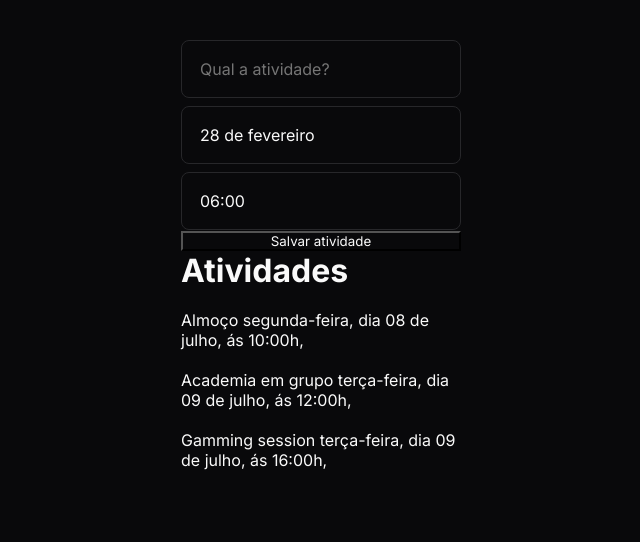
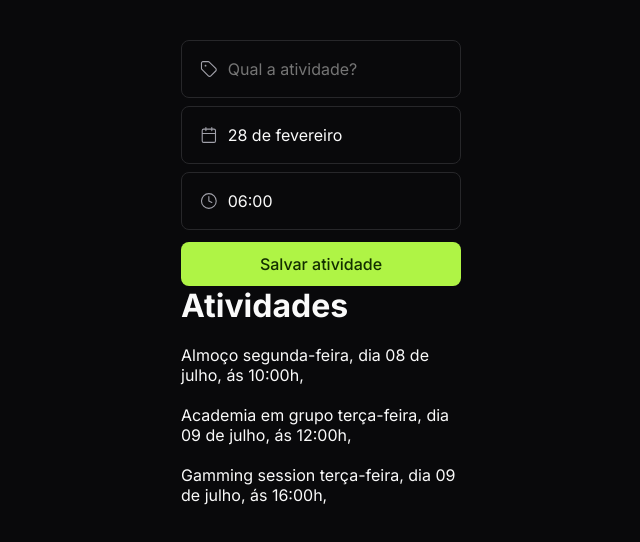
Before and after one commit to alinevanda/nlw-journey-activities, a plain HTML site: page index.html in a window 1280 px wide. Shown: the whole page, without its empty margins (319-959 px from the left). Drawn offline with nearby package versions, Linux system fonts and the light colour scheme.

Commit message:
improve check list project

```diff
--- a/index.css
+++ b/index.css
@@ -5,12 +5,12 @@
 }
 
 html, input, select, button {
-font-family: 'Inter', sans-serif;
-background-color:#09090B;
-color: #FAFAFA;
+  font-family: 'Inter', sans-serif;
+  background-color: #09090B;
+  color: #FAFAFA;
 }
 
-/*app */
+/* app */
 #app {
   padding: 40px 20px;
   max-width: 320px;
@@ -37,4 +37,23 @@ input, select, button {
   background-color: #09090B;
   border: 1px solid #27272A;
   border-radius: 8px;
+  display: flex;
+  align-items: center;
+  gap: 10px;
 }
+
+.field-wrapper:focus-within {
+  outline: 2px solid yellowgreen;
+}
+
+button {
+  margin-top: 12px;
+  border: none;
+  padding: 12px 20px;
+  background-color: #AFF445;
+  border-radius: 8px;
+  font-weight: 500;
+  font-size: 16px;
+  color: #132F00;
+  cursor: pointer;
+}
--- a/index.html
+++ b/index.html
@@ -4,7 +4,7 @@
 <head>
     <meta charset="UTF-8">
     <meta name="viewport" content="width=device-width, initial-scale=1.0">
-    <title>Document</title>
+    <title>NLW Journey</title>
     <link rel="stylesheet" type="text/css" href="index.css">
     <link rel="preconnect" href="https://fonts.googleapis.com">
     <link rel="preconnect" href="https://fonts.gstatic.com" crossorigin>
@@ -15,9 +15,13 @@
 
   <div id="app">
   <form onsubmit="salvarAtividade(event)">
-
+    <div id="place">
     <div class="fields">
     <div class="field-wrapper">
+      <svg width="20" height="20" viewBox="0 0 20 20" fill="none" xmlns="http://www.w3.org/2000/svg">
+        <path d="M10.4884 2.15499C10.1759 1.84241 9.75207 1.66675 9.31008 1.66666H3.33341C2.89139 1.66666 2.46746 1.84225 2.1549 2.15481C1.84234 2.46737 1.66675 2.8913 1.66675 3.33332V9.30999C1.66684 9.75198 1.8425 10.1758 2.15508 10.4883L9.40842 17.7417C9.78718 18.118 10.2995 18.3293 10.8334 18.3293C11.3674 18.3293 11.8797 18.118 12.2584 17.7417L17.7417 12.2583C18.1181 11.8796 18.3294 11.3673 18.3294 10.8333C18.3294 10.2994 18.1181 9.78708 17.7417 9.40832L10.4884 2.15499Z" stroke="#A1A1AA" stroke-width="1.25" stroke-linecap="round" stroke-linejoin="round"/>
+        <path d="M6.25008 6.66666C6.4802 6.66666 6.66675 6.48011 6.66675 6.24999C6.66675 6.01987 6.4802 5.83332 6.25008 5.83332C6.01996 5.83332 5.83341 6.01987 5.83341 6.24999C5.83341 6.48011 6.01996 6.66666 6.25008 6.66666Z" stroke="#A1A1AA" stroke-width="1.25" stroke-linecap="round" stroke-linejoin="round"/>
+      </svg>
     <input
     type="text"
     placeholder="Qual a atividade?"
@@ -27,12 +31,17 @@
     </div>
 
     <div class="field-wrapper">
+      <svg width="20" height="20" viewBox="0 0 20 20" fill="none" xmlns="http://www.w3.org/2000/svg">
+        <path d="M6.66667 1.66666V4.99999M13.3333 1.66666V4.99999M2.5 8.33332H17.5M4.16667 3.33332H15.8333C16.7538 3.33332 17.5 4.07952 17.5 4.99999V16.6667C17.5 17.5871 16.7538 18.3333 15.8333 18.3333H4.16667C3.24619 18.3333 2.5 17.5871 2.5 16.6667V4.99999C2.5 4.07952 3.24619 3.33332 4.16667 3.33332Z" stroke="#A1A1AA" stroke-width="1.25" stroke-linecap="round" stroke-linejoin="round"/>
+      </svg>
     <select name="dia">
-      <option value="2024-03-01">01 de fevereiro</option>
+    <option value="2024-03-01">01 de fevereiro</option>
     </select>
     </div>
-
     <div class="field-wrapper">
+      <svg width="20" height="20" viewBox="0 0 20 20" fill="none" xmlns="http://www.w3.org/2000/svg">
+        <path d="M10.0001 4.99999V9.99999L13.3334 11.6667M18.3334 9.99999C18.3334 14.6024 14.6025 18.3333 10.0001 18.3333C5.39771 18.3333 1.66675 14.6024 1.66675 9.99999C1.66675 5.39762 5.39771 1.66666 10.0001 1.66666C14.6025 1.66666 18.3334 5.39762 18.3334 9.99999Z" stroke="#A1A1AA" stroke-width="1.25" stroke-linecap="round" stroke-linejoin="round"/>
+      </svg>
     <select name="hora">
       <option value="10:30">10:30</option>
     </select>
```
